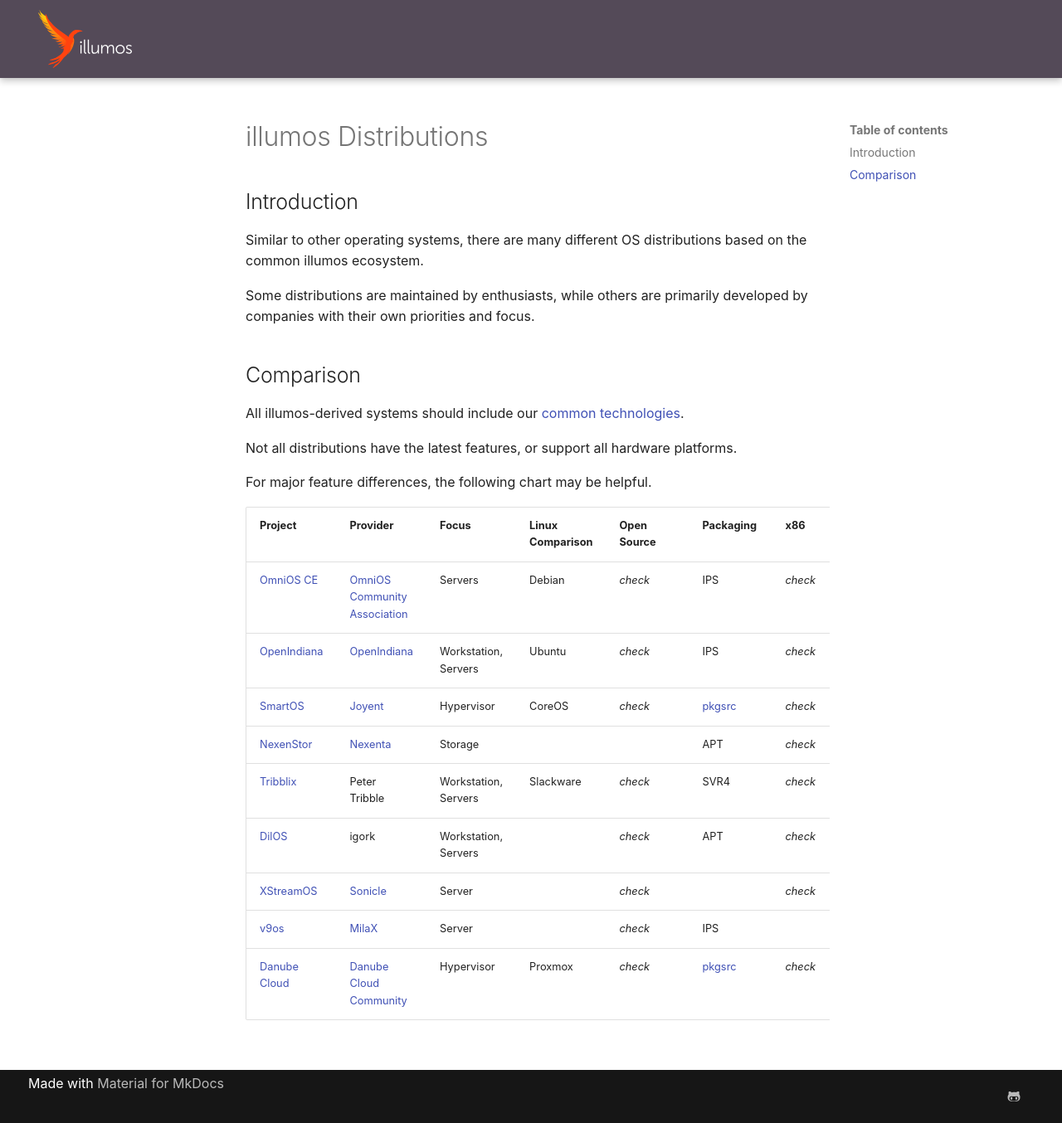
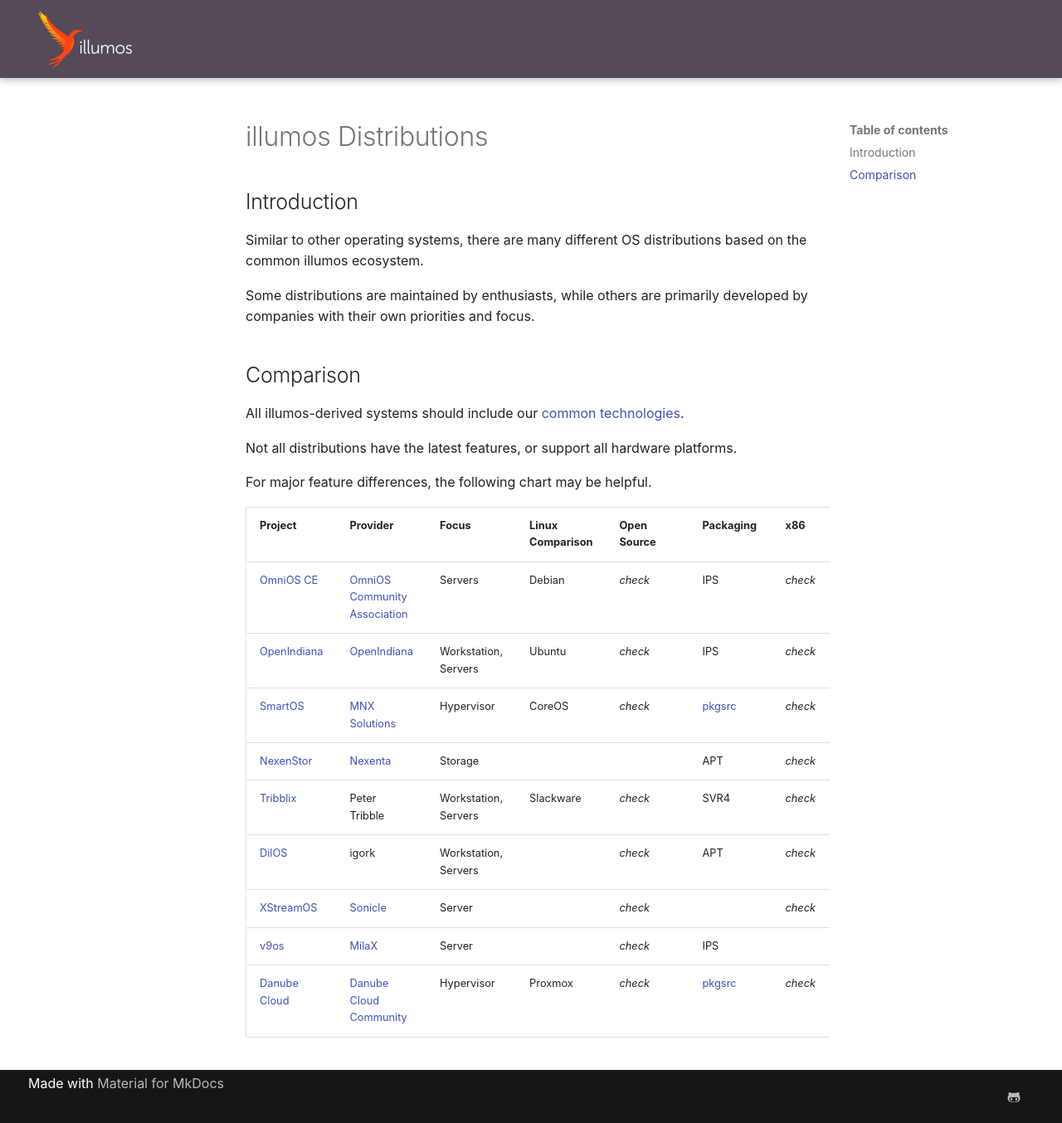
Before and after one commit to illumos/docs, an MkDocs documentation site: the page built from docs/about/distro.md, in a window 1280 px wide and 1354 px high. Shown: the whole window at 83% size. Built offline with MkDocs 1.6.1 and Material for MkDocs 9.7.7, drawn with Linux system fonts in a browser that asks for light colours.

Commit message:
Changed provider of SmartOS from Joyent to MNX

```diff
--- a/docs/about/distro.md
+++ b/docs/about/distro.md
@@ -22,7 +22,7 @@
 |------------------------------------------------|------------------------------------------------------------------|----------------------|------------------|-------------------------------------|-------------------------------------|-------------------------------------|-------------------------------------|-------------------------------------|-------------------------------------|
 | [OmniOS CE](https://www.omniosce.org/)         | [OmniOS Community Association](https://omniosce.org/about/about) | Servers              | Debian           | <i class="material-icons">check</i> | IPS                                 | <i class="material-icons">check</i> |                                     | <i class="material-icons">check</i> | <i class="material-icons">check</i> |
 | [OpenIndiana](https://www.openindiana.org/)    | [OpenIndiana](https://www.openindiana.org/)                      | Workstation, Servers | Ubuntu           | <i class="material-icons">check</i> | IPS                                 | <i class="material-icons">check</i> |                                     | <i class="material-icons">check</i> |                                     |
-| [SmartOS](https://smartos.org)                 | [Joyent](https://www.joyent.com)                                 | Hypervisor           | CoreOS           | <i class="material-icons">check</i> | [pkgsrc](https://pkgsrc.joyent.com) | <i class="material-icons">check</i> |                                     | <i class="material-icons">check</i> | <i class="material-icons">check</i> |
+| [SmartOS](https://smartos.org)                 | [MNX Solutions](https://mnxsolutions.com/)                                 | Hypervisor           | CoreOS           | <i class="material-icons">check</i> | [pkgsrc](https://pkgsrc.joyent.com) | <i class="material-icons">check</i> |                                     | <i class="material-icons">check</i> | <i class="material-icons">check</i> |
 | [NexenStor](https://community.nexenta.com/s/)  | [Nexenta](https://nexenta.com/)                                  | Storage              |                  |                                     | APT                                 | <i class="material-icons">check</i> |                                     |                                     |                                     |
 | [Tribblix](http://www.tribblix.org/)           | Peter Tribble                                                    | Workstation, Servers | Slackware        | <i class="material-icons">check</i> | SVR4                                | <i class="material-icons">check</i> | <i class="material-icons">check</i> |                                     | <i class="material-icons">check</i> |
 | [DilOS](http://www.dilos.org/)                 | igork                                                            | Workstation, Servers |                  | <i class="material-icons">check</i> | APT                                 | <i class="material-icons">check</i> | <i class="material-icons">check</i> | <i class="material-icons">check</i> | <i class="material-icons">check</i> |
```
